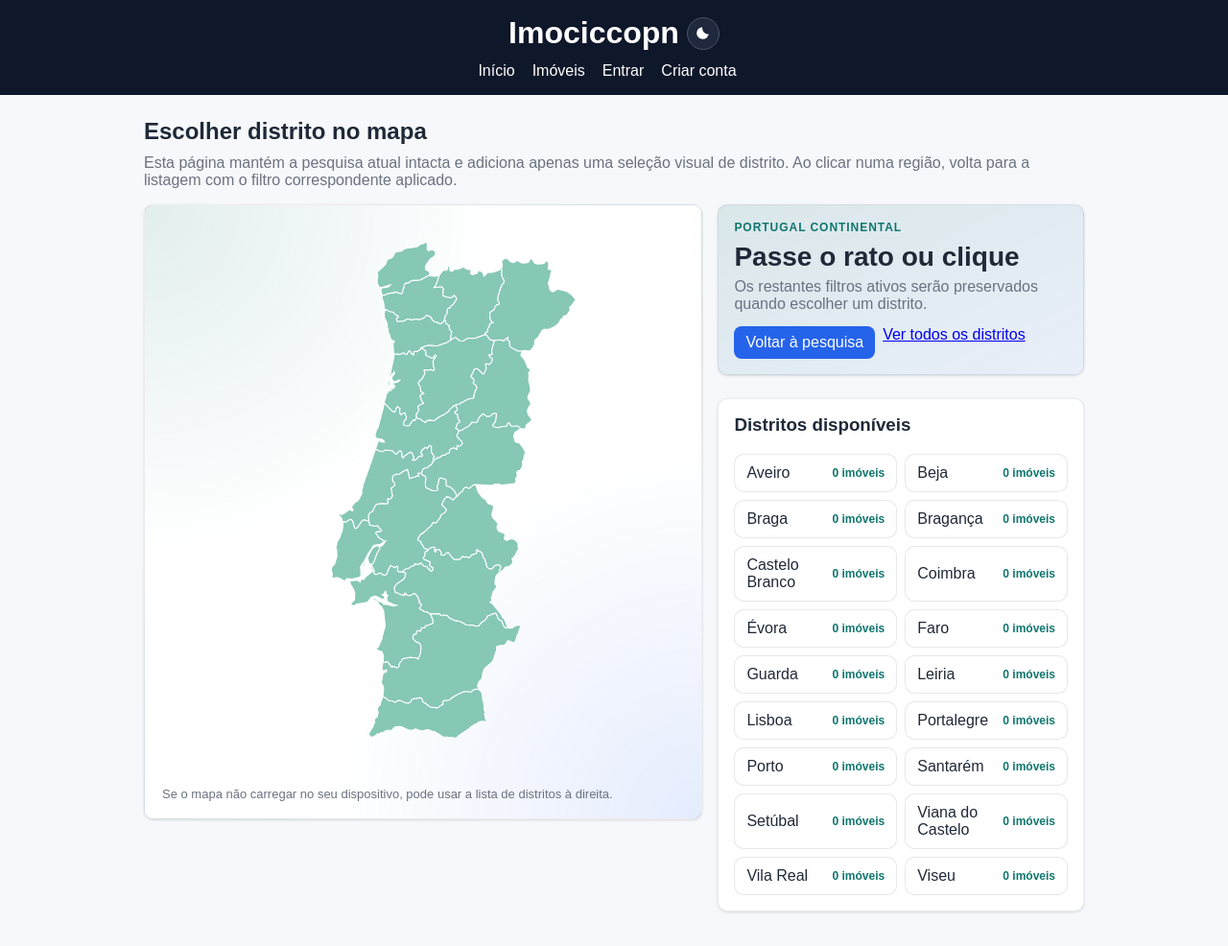
After one commit to LTVolt/Ciccopn-Final-Django, a Django app: page /imoveis/mapa/ in a window 1280 px wide. The commit adds this page. Shown: the whole page at 96% size. Run offline with Django 5.2, Linux system fonts and the light colour scheme; data comes from the database, SQL or seed files in the repository; data that the repository does not hold is empty.

Commit message:
Add Mapa Interativo Distritos

```diff
--- a/imovel/templates/imovel/lista_imoveis.html
+++ b/imovel/templates/imovel/lista_imoveis.html
@@ -51,6 +51,9 @@
         padding: 8px 12px;
         border-radius: 8px;
         text-decoration: none;
+    }
+    .btn-mapa {
+        background: #0f766e;
     }
     .galeria-card {
         position: relative;
@@ -283,6 +286,7 @@
 
         <div class="filtro-acoes">
             <button class="btn" type="submit">Aplicar filtros</button>
+            <a class="btn btn-mapa" href="{% url 'imovel:mapa_distritos' %}{% if request.GET.urlencode %}?{{ request.GET.urlencode }}{% endif %}">Escolher distrito no mapa</a>
             <a class="btn-sec" href="{% url 'imovel:lista_imoveis' %}">Limpar filtros</a>
         </div>
     </form>
--- /dev/null
+++ b/imovel/templates/imovel/mapa_distritos.html
@@ -0,0 +1,296 @@
+{% extends 'imovel/base.html' %}
+{% load static %}
+
+{% block title %}Pesquisa por Distrito no Mapa{% endblock %}
+
+{% block content %}
+<style>
+    .mapa-hero {
+        display: grid;
+        gap: 10px;
+        margin-bottom: 16px;
+    }
+    .mapa-hero p {
+        margin: 0;
+    }
+    .mapa-layout {
+        display: grid;
+        grid-template-columns: minmax(0, 1.45fr) minmax(280px, 0.95fr);
+        gap: 16px;
+        align-items: start;
+    }
+    .mapa-frame {
+        padding: 18px;
+        background:
+            radial-gradient(circle at top left, rgba(15, 118, 110, 0.12), transparent 42%),
+            radial-gradient(circle at bottom right, rgba(37, 99, 235, 0.12), transparent 44%),
+            var(--card-bg);
+    }
+    .mapa-frame object {
+        width: 100%;
+        height: min(72vh, 760px);
+        border: 0;
+        display: block;
+    }
+    .mapa-sidebar {
+        display: grid;
+        gap: 12px;
+    }
+    .mapa-info {
+        background: linear-gradient(155deg, rgba(15, 118, 110, 0.12), rgba(37, 99, 235, 0.06));
+    }
+    .mapa-kicker {
+        text-transform: uppercase;
+        letter-spacing: 0.08em;
+        font-size: 12px;
+        color: #0f766e;
+        font-weight: 700;
+    }
+    .mapa-info h3 {
+        margin: 8px 0 6px;
+        font-size: 28px;
+    }
+    .mapa-info p {
+        margin: 0;
+    }
+    .mapa-acoes {
+        display: flex;
+        gap: 8px;
+        flex-wrap: wrap;
+        margin-top: 14px;
+    }
+    .distritos-lista {
+        display: grid;
+        grid-template-columns: repeat(auto-fit, minmax(140px, 1fr));
+        gap: 8px;
+    }
+    .distrito-link {
+        display: flex;
+        align-items: center;
+        justify-content: space-between;
+        gap: 8px;
+        padding: 10px 12px;
+        border-radius: 10px;
+        border: 1px solid rgba(15, 23, 42, 0.1);
+        color: inherit;
+        text-decoration: none;
+        background: rgba(255, 255, 255, 0.75);
+        transition: transform 0.18s ease, border-color 0.18s ease, box-shadow 0.18s ease;
+    }
+    .distrito-link:hover,
+    .distrito-link:focus-visible,
+    .distrito-link.ativo {
+        transform: translateY(-1px);
+        border-color: #0f766e;
+        box-shadow: 0 10px 18px rgba(15, 118, 110, 0.12);
+    }
+    .distrito-link strong {
+        font-size: 12px;
+        color: #0f766e;
+        white-space: nowrap;
+    }
+    .distrito-link.indisponivel {
+        opacity: 0.55;
+    }
+    .mapa-nota {
+        font-size: 13px;
+        color: var(--muted);
+    }
+    @media (max-width: 860px) {
+        .mapa-layout {
+            grid-template-columns: 1fr;
+        }
+        .mapa-frame object {
+            height: 480px;
+        }
+    }
+    @media (max-width: 540px) {
+        .mapa-frame {
+            padding: 10px;
+        }
+        .mapa-frame object {
+            height: 360px;
+        }
+        .distritos-lista {
+            grid-template-columns: 1fr 1fr;
+        }
+    }
+</style>
+
+<section class="mapa-hero">
+    <h2 style="margin: 0;">Escolher distrito no mapa</h2>
+    <p class="muted">Esta página mantém a pesquisa atual intacta e adiciona apenas uma seleção visual de distrito. Ao clicar numa região, volta para a listagem com o filtro correspondente aplicado.</p>
+</section>
+
+{{ distritos_mapa|json_script:"district-map-data" }}
+
+<section class="mapa-layout">
+    <div class="card mapa-frame">
+        <object
+            id="district-map-object"
+            type="image/svg+xml"
+            data="{% static 'imovel/maps/portugal_continental_distritos.svg' %}"
+            aria-label="Mapa interativo dos distritos de Portugal Continental">
+        </object>
+        <p class="mapa-nota" style="margin: 12px 0 0;">Se o mapa não carregar no seu dispositivo, pode usar a lista de distritos à direita.</p>
+    </div>
+
+    <div class="mapa-sidebar">
+        <div class="card mapa-info">
+            <div class="mapa-kicker">Portugal Continental</div>
+            <h3 id="mapa-distrito-nome">{% if selected_district_name %}{{ selected_district_name }}{% else %}Passe o rato ou clique{% endif %}</h3>
+            <p id="mapa-distrito-meta" class="muted">{% if selected_district_name %}Distrito selecionado na pesquisa atual.{% else %}Os restantes filtros ativos serão preservados quando escolher um distrito.{% endif %}</p>
+            <div class="mapa-acoes">
+                <a class="btn" href="{{ voltar_url }}">Voltar à pesquisa</a>
+                <a class="btn-sec" href="{{ limpar_distrito_url }}">Ver todos os distritos</a>
+            </div>
+        </div>
+
+        <div class="card">
+            <h3 style="margin-top: 0;">Distritos disponíveis</h3>
+            <div class="distritos-lista">
+                {% for item in distritos_mapa %}
+                    <a
+                        class="distrito-link {% if item.id_distrito == selected_district_id %}ativo{% endif %} {% if not item.disponivel %}indisponivel{% endif %}"
+                        href="{% if item.disponivel %}{{ item.url }}{% else %}#{% endif %}"
+                        aria-disabled="{% if item.disponivel %}false{% else %}true{% endif %}"
+                        data-distrito-link
+                        data-code="{{ item.code }}"
+                        data-name="{{ item.nome }}"
+                        data-total="{{ item.total_imoveis }}"
+                        data-available="{% if item.disponivel %}1{% else %}0{% endif %}">
+                        <span>{{ item.nome }}</span>
+                        <strong>{{ item.total_imoveis }} imóveis</strong>
+                    </a>
+                {% endfor %}
+            </div>
+        </div>
+    </div>
+</section>
+
+<script>
+    (function() {
+        const districtDataElement = document.getElementById('district-map-data');
+        const mapObject = document.getElementById('district-map-object');
+        const nameElement = document.getElementById('mapa-distrito-nome');
+        const metaElement = document.getElementById('mapa-distrito-meta');
+        const districtLinks = Array.from(document.querySelectorAll('[data-distrito-link]'));
+        const selectedDistrictId = '{{ selected_district_id|escapejs }}';
+        const districtData = districtDataElement ? JSON.parse(districtDataElement.textContent) : [];
+        const districtsByCode = Object.fromEntries(districtData.map((item) => [item.code, item]));
+        const selectedItem = districtData.find((item) => item.id_distrito === selectedDistrictId) || null;
+        const styledRegions = new Map();
+
+        function updatePanel(item, isSelected) {
+            if (!nameElement || !metaElement || !item) {
+                return;
+            }
+
+            nameElement.textContent = item.nome;
+            if (!item.disponivel) {
+                metaElement.textContent = 'Este distrito não foi encontrado na tabela de distritos e não pode ser usado como filtro.';
+                return;
+            }
+
+            const suffix = item.total_imoveis === 1 ? 'imóvel encontrado' : 'imóveis encontrados';
+            metaElement.textContent = isSelected
+                ? `Distrito selecionado na pesquisa atual. ${item.total_imoveis} ${suffix}.`
+                : `Clique para pesquisar em ${item.nome}. ${item.total_imoveis} ${suffix}.`;
+        }
+
+        function applyRegionStyle(region, item, isHovered) {
+            const isSelected = item.id_distrito && item.id_distrito === selectedDistrictId;
+            let fill = '#d1d5db';
+            let stroke = '#f8fafc';
+            let strokeWidth = '1.2';
+
+            if (item.disponivel) {
+                fill = isSelected ? '#0f766e' : '#86c7b6';
+                stroke = isSelected ? '#0b4f49' : '#ffffff';
+                strokeWidth = isSelected ? '2.2' : '1.3';
+            }
+
+            if (isHovered && item.disponivel) {
+                fill = '#0ea5a4';
+                stroke = '#0b4f49';
+                strokeWidth = '2.3';
+            }
+
+            region.setAttribute('fill', fill);
+            region.setAttribute('stroke', stroke);
+            region.setAttribute('stroke-width', strokeWidth);
+            region.style.cursor = item.disponivel ? 'pointer' : 'not-allowed';
+            region.style.transition = 'fill 160ms ease, stroke 160ms ease, stroke-width 160ms ease';
+        }
+
+        function highlightLink(code) {
+            districtLinks.forEach((link) => {
+                link.classList.toggle('ativo', link.dataset.code === code);
+            });
+        }
+
+        districtLinks.forEach((link) => {
+            const item = districtsByCode[link.dataset.code];
+            if (!item) {
+                return;
+            }
+
+            link.addEventListener('mouseenter', () => updatePanel(item, item.id_distrito === selectedDistrictId));
+            link.addEventListener('focus', () => updatePanel(item, item.id_distrito === selectedDistrictId));
+        });
+
+        if (selectedItem) {
+            updatePanel(selectedItem, true);
+        }
+
+        if (!mapObject) {
+            return;
+        }
+
+        mapObject.addEventListener('load', () => {
+            const svgDocument = mapObject.contentDocument;
+            if (!svgDocument) {
+                return;
+            }
+
+            districtData.forEach((item) => {
+                const region = svgDocument.getElementById(item.code);
+                if (!region) {
+                    return;
+                }
+
+                const title = svgDocument.createElementNS('http://www.w3.org/2000/svg', 'title');
+                title.textContent = `${item.nome}: ${item.total_imoveis} imóveis`;
+                region.appendChild(title);
+                styledRegions.set(item.code, region);
+                applyRegionStyle(region, item, false);
+
+                region.addEventListener('mouseenter', () => {
+                    applyRegionStyle(region, item, true);
+                    updatePanel(item, item.id_distrito === selectedDistrictId);
+                    highlightLink(item.code);
+                });
+
+                region.addEventListener('mouseleave', () => {
+                    applyRegionStyle(region, item, false);
+                    highlightLink(selectedItem ? selectedItem.code : '');
+                    if (selectedItem) {
+                        updatePanel(selectedItem, true);
+                    }
+                });
+
+                region.addEventListener('click', () => {
+                    if (!item.disponivel) {
+                        return;
+                    }
+                    window.location.href = item.url;
+                });
+            });
+
+            if (selectedItem) {
+                highlightLink(selectedItem.code);
+            }
+        });
+    })();
+</script>
+{% endblock %}
--- a/imovel/urls.py
+++ b/imovel/urls.py
@@ -7,6 +7,7 @@ app_name = 'imovel'
 urlpatterns = [
     path('', views.home, name='home'),
     path('imoveis/', views.lista_imoveis, name='lista_imoveis'),
+    path('imoveis/mapa/', views.mapa_distritos, name='mapa_distritos'),
     path('imoveis/<int:id_imovel>/', views.detalhe_imovel, name='detalhe_imovel'),
     path('imoveis/<int:id_imovel>/favorito/', views.toggle_favorito, name='toggle_favorito'),
     path('conta/registo/', views.registo, name='registo'),
--- a/imovel/views.py
+++ b/imovel/views.py
@@ -1,13 +1,15 @@
+import unicodedata
 from decimal import Decimal, InvalidOperation
 
 from django.contrib import messages
 from django.contrib.auth import login, logout, update_session_auth_hash
 from django.contrib.auth.decorators import login_required
 from django.contrib.auth.forms import AuthenticationForm, PasswordChangeForm
+from django.db.models import Count, F, Prefetch
 from django.http import JsonResponse
 from django.shortcuts import get_object_or_404, render
 from django.shortcuts import redirect
-from django.db.models import F, Prefetch
+from django.urls import reverse
 from django.views.decorators.http import require_POST
 
 from .models import Anunciante, Concelho, Distrito, Favorito, Freguesia, Imovel, ImovelImagem, PerfilUtilizador
@@ -15,6 +17,26 @@ from .forms import ContaPerfilForm, ImovelForm, RegistoForm
 
 
 MAX_IMAGENS_POR_ANUNCIO = 40
+MAINLAND_PORTUGAL_DISTRICTS = [
+	('PT01', 'Aveiro'),
+	('PT02', 'Beja'),
+	('PT03', 'Braga'),
+	('PT04', 'Bragança'),
+	('PT05', 'Castelo Branco'),
+	('PT06', 'Coimbra'),
+	('PT07', 'Évora'),
+	('PT08', 'Faro'),
+	('PT09', 'Guarda'),
+	('PT10', 'Leiria'),
+	('PT11', 'Lisboa'),
+	('PT12', 'Portalegre'),
+	('PT13', 'Porto'),
+	('PT14', 'Santarém'),
+	('PT15', 'Setúbal'),
+	('PT16', 'Viana do Castelo'),
+	('PT17', 'Vila Real'),
+	('PT18', 'Viseu'),
+]
 
 
 def _parse_int(value, min_value=None, max_value=None):
@@ -36,6 +58,11 @@ def _parse_decimal(value):
 		return Decimal(str(value))
 	except (InvalidOperation, ValueError):
 		return None
+
+
+def _normalize_text(value):
+	normalized = unicodedata.normalize('NFKD', value or '')
+	return ''.join(ch for ch in normalized if not unicodedata.combining(ch)).casefold().strip()
 
 
 def _get_or_create_perfil(user):
@@ -103,6 +130,63 @@ def _guardar_imagens_galeria(imovel, imagens_upload):
 			imagem=ficheiro,
 			ordem=base_ordem + idx,
 		)
+
+
+def _build_query_url(base_url, query_params):
+	encoded = query_params.urlencode()
+	if not encoded:
+		return base_url
+	return f'{base_url}?{encoded}'
+
+
+def _build_distritos_mapa_context(request):
+	distritos_por_nome = {
+		_normalize_text(distrito.nome): distrito
+		for distrito in Distrito.objects.all()
+	}
+	totais_por_nome = {
+		_normalize_text(item['id_freguesia__id_concelho__id_distrito__nome']): item['total']
+		for item in Imovel.objects.values('id_freguesia__id_concelho__id_distrito__nome').annotate(total=Count('id_imovel'))
+	}
+	lista_url = reverse('imovel:lista_imoveis')
+	query_params = request.GET.copy()
+	distritos_mapa = []
+
+	for code, nome in MAINLAND_PORTUGAL_DISTRICTS:
+		distrito = distritos_por_nome.get(_normalize_text(nome))
+		distrito_id = str(distrito.pk) if distrito else ''
+		params_distrito = query_params.copy()
+		if distrito_id:
+			params_distrito['distrito'] = distrito_id
+		elif 'distrito' in params_distrito:
+			params_distrito.pop('distrito')
+		url = _build_query_url(lista_url, params_distrito) if distrito_id else ''
+		distritos_mapa.append({
+			'code': code,
+			'nome': nome,
+			'id_distrito': distrito_id,
+			'total_imoveis': totais_por_nome.get(_normalize_text(nome), 0),
+			'url': url,
+			'disponivel': bool(distrito_id),
+		})
+
+	params_sem_distrito = query_params.copy()
+	if 'distrito' in params_sem_distrito:
+		params_sem_distrito.pop('distrito')
+
+	selected_district_id = (request.GET.get('distrito') or '').strip()
+	selected_district = next(
+		(item for item in distritos_mapa if item['id_distrito'] == selected_district_id),
+		None,
+	)
+
+	return {
+		'distritos_mapa': distritos_mapa,
+		'voltar_url': _build_query_url(lista_url, query_params),
+		'limpar_distrito_url': _build_query_url(lista_url, params_sem_distrito),
+		'selected_district_id': selected_district_id,
+		'selected_district_name': selected_district['nome'] if selected_district else '',
+	}
 
 
 def home(request):
@@ -221,6 +305,11 @@ def lista_imoveis(request):
 	}
 
 	return render(request, 'imovel/lista_imoveis.html', context)
+
+
+def mapa_distritos(request):
+	context = _build_distritos_mapa_context(request)
+	return render(request, 'imovel/mapa_distritos.html', context)
 
 
 def detalhe_imovel(request, id_imovel):
```
Also changed, not shown: DOCUMENTACAO/23_MAPA_DISTRITOS_INTERATIVO.md (added, +63 -0 lines), imovel/static/imovel/maps/portugal_continental_distritos.svg (added).
